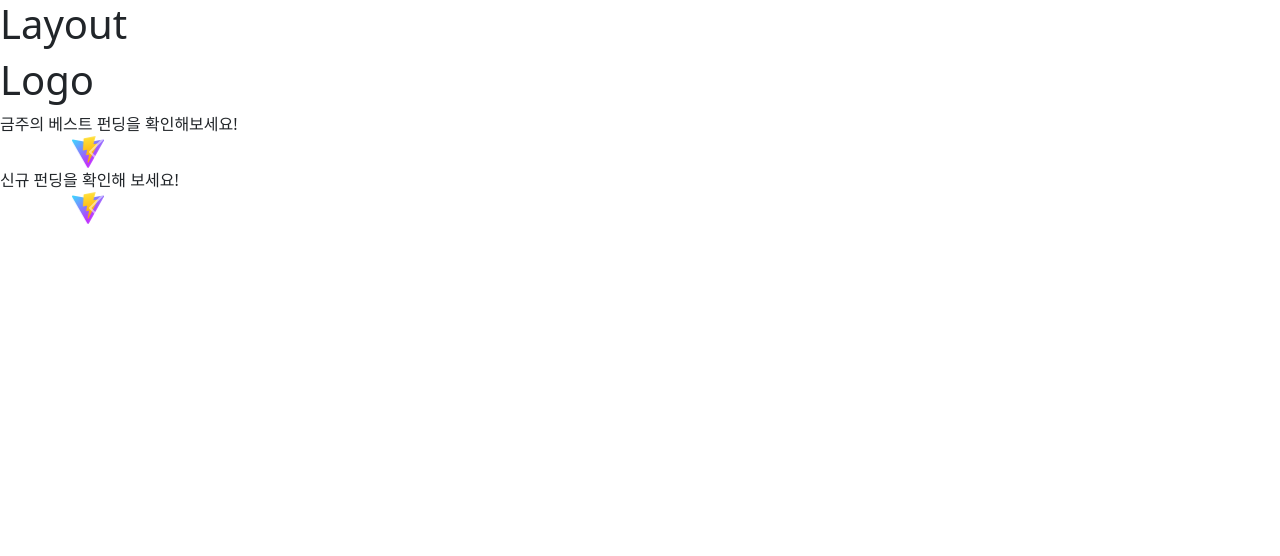
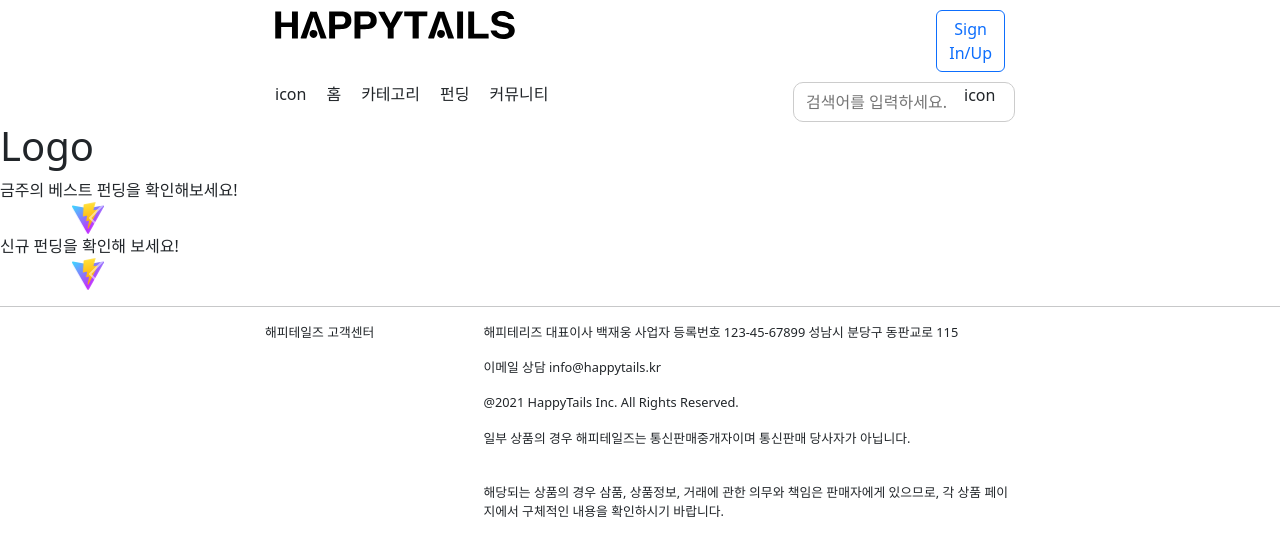
Before and after one commit to vi117/mc_final, a React (Vite) app in the folder packages/frontend/: page / in a window 1280 px wide. Shown: the top 556 px of the page. Built offline with nearby package versions, Linux system fonts and the light colour scheme.

Commit message:
feat: layout 디자인 보완 (#32)
layout의 기본적인 디자인을 했음.

```diff
--- a/package.json
+++ b/package.json
@@ -25,6 +25,8 @@
   ],
   "homepage": "https://github.com/vi117/mc_final#readme",
   "devDependencies": {
+    "@typescript-eslint/eslint-plugin": "^6.6.0",
+    "@typescript-eslint/parser": "^6.6.0",
     "dprint": "^0.40.2",
     "lefthook": "^1.4.9"
   }
--- /dev/null
+++ b/packages/frontend/src/component/Logo.tsx
@@ -0,0 +1,51 @@
+import React from "react";
+
+export function LogoSvg(props: React.SVGProps<SVGSVGElement>) {
+  return (
+    <svg version="1.0" xmlns="http://www.w3.org/2000/svg" preserveAspectRatio="xMidYMid meet" {...props}>
+      <g transform="translate(0.000000,115.000000) scale(0.100000,-0.100000)" fill="#000000" stroke="none">
+        <path d="M9071 1124 c-85 -23 -136 -49 -186 -95 -71 -66 -90 -108 -89 -204 0
+-96 25 -155 86 -210 58 -53 111 -72 312 -111 100 -20 200 -44 223 -54 105 -46
+110 -170 10 -222 -58 -30 -192 -37 -271 -14 -63 19 -132 73 -142 112 -6 24 -8
+24 -131 24 l-125 0 7 -27 c15 -63 72 -149 130 -196 204 -164 622 -154 775 20
+72 83 92 232 42 328 -56 108 -153 159 -402 210 -96 19 -192 43 -213 52 -70 30
+-86 100 -37 156 36 41 92 60 180 59 118 0 192 -35 220 -102 l12 -30 125 0
+c124 0 124 0 118 23 -39 133 -162 240 -322 282 -73 19 -250 19 -322 -1z" />
+        <path d="M10 575 l0 -545 120 0 120 0 0 230 0 230 220 0 220 0 0 -230 0 -230
+120 0 120 0 0 545 0 545 -120 0 -120 0 0 -220 0 -220 -220 0 -220 0 0 220 0
+220 -120 0 -120 0 0 -545z" />
+        <path d="M1429 1093 c-65 -170 -389 -1048 -389 -1054 0 -5 53 -9 118 -9 l118
+0 144 435 c79 239 144 435 145 435 1 0 66 -196 145 -435 l144 -435 122 0 122
+0 -49 132 c-27 73 -118 317 -202 543 l-152 410 -128 3 -127 3 -11 -28z" />
+        <path d="M2200 575 l0 -545 120 0 120 0 0 184 0 184 183 5 c234 6 289 22 380
+106 42 39 80 106 92 160 4 18 7 68 7 111 -1 132 -54 231 -152 284 -94 51 -130
+56 -452 56 l-298 0 0 -545z m590 333 c52 -36 72 -82 68 -155 -4 -67 -21 -99
+-72 -137 -24 -19 -44 -21 -187 -24 l-159 -4 0 171 0 171 159 0 c147 0 160 -1
+191 -22z" />
+        <path d="M3230 575 l0 -545 120 0 120 0 0 184 0 184 183 5 c234 6 289 22 380
+106 42 39 80 106 92 160 4 18 7 68 7 111 -1 132 -54 231 -152 284 -94 51 -130
+56 -452 56 l-298 0 0 -545z m590 333 c52 -36 72 -82 68 -155 -4 -67 -21 -99
+-72 -137 -24 -19 -44 -21 -187 -24 l-159 -4 0 171 0 171 159 0 c147 0 160 -1
+191 -22z" />
+        <path d="M4193 1113 c3 -4 91 -158 196 -341 l191 -333 0 -205 0 -204 120 0
+120 0 0 206 0 207 195 338 194 339 -132 0 -132 0 -100 -187 c-55 -102 -110
+-208 -122 -235 l-22 -49 -75 143 c-41 79 -97 184 -124 233 l-50 90 -132 3
+c-72 1 -129 -1 -127 -5z" />
+        <path d="M5250 1025 l0 -95 170 0 170 0 0 -450 0 -450 125 0 125 0 0 450 0
+450 173 2 172 3 3 93 3 92 -471 0 -470 0 0 -95z" />
+        <path d="M6609 1093 c-65 -170 -389 -1048 -389 -1054 0 -5 54 -9 120 -9 l119
+0 142 430 c77 237 142 430 144 430 1 0 67 -193 145 -430 l143 -430 123 0 122
+0 -49 132 c-27 73 -118 317 -202 543 l-152 410 -128 3 -127 3 -11 -28z" />
+        <path d="M7400 575 l0 -545 120 0 120 0 0 545 0 545 -120 0 -120 0 0 -545z" />
+        <path d="M7850 575 l0 -545 415 0 416 0 -3 92 -3 93 -292 3 -293 2 0 450 0
+450 -120 0 -120 0 0 -545z" />
+        <path d="M1513 369 c-44 -13 -90 -63 -103 -110 -21 -77 14 -155 84 -188 54
+-26 88 -26 142 0 110 53 121 216 19 279 -38 24 -100 32 -142 19z" />
+        <path d="M6693 369 c-44 -13 -90 -63 -103 -110 -21 -77 14 -155 84 -188 54
+-26 88 -26 142 0 110 53 121 216 19 279 -38 24 -100 32 -142 19z" />
+      </g>
+    </svg>
+  );
+}
+
+export default LogoSvg;
--- /dev/null
+++ b/packages/frontend/src/component/SearchBar.css
@@ -0,0 +1,22 @@
+.search_bar_container{
+    width: 100%;
+    height: 40px;
+    border-radius: 10px;
+    border: 1px solid #ccc;
+    padding: 0px 10px 0px 10px;
+    display: flex;
+}
+
+.search_bar{
+    border: 0px;
+    box-sizing: border-box;
+    outline: none;
+    width: 200px;
+    font-size: 16px;
+}
+
+.search_button {
+    margin-left: -40px;
+    border: 0px;
+    width: 40px;
+}
--- /dev/null
+++ b/packages/frontend/src/component/SearchBar.tsx
@@ -0,0 +1,13 @@
+import "./SearchBar.css";
+
+export default function SearchBar() {
+  return (
+    <div className="search_bar_container">
+      <input className="search_bar" placeholder="검색어를 입력하세요." />
+      <div className="search_button">
+        icon
+        {/* TODO(vi117): 추후 아이콘 추가 */}
+      </div>
+    </div>
+  );
+}
--- /dev/null
+++ b/packages/frontend/src/component/layout/Footer.tsx
@@ -0,0 +1,28 @@
+export default function Footer() {
+  return (
+    <footer className="footer_container">
+      <div className="footer_logo">
+        해피테일즈 고객센터
+      </div>
+      <div className="footer_details">
+        <p>
+          해피테리즈 대표이사 백재웅 사업자 등록번호 123-45-67899 성남시 분당구 동판교로 115
+        </p>
+        <p>
+          이메일 상담 info@happytails.kr
+        </p>
+        <p>
+          @2021 HappyTails Inc. All Rights Reserved.
+        </p>
+        <p>
+          일부 상품의 경우 해피테일즈는 통신판매중개자이며 통신판매 당사자가 아닙니다.
+        </p>
+        <br></br>
+        <p>
+          해당되는 상품의 경우 삼품, 상품정보, 거래에 관한 의무와 책임은 판매자에게 있으므로, 각 상품 페이지에서
+          구체적인 내용을 확인하시기 바랍니다.
+        </p>
+      </div>
+    </footer>
+  );
+}
--- /dev/null
+++ b/packages/frontend/src/component/layout/Header.tsx
@@ -0,0 +1,49 @@
+import { Button } from "react-bootstrap";
+import LogoSvg from "../Logo";
+import SearchBar from "../SearchBar";
+
+export function Header() {
+  return (
+    <header className="header_container">
+      <div className="logo_container">
+        <div className="page_logo">
+          <LogoSvg
+            style={{
+              width: "240px",
+              height: "30px",
+            }}
+            viewBox="0 0 975 115"
+          />
+        </div>
+        <div className="user_edit">
+          <Button variant="outline-primary">Sign In/Up</Button>
+        </div>
+      </div>
+      <div className="header_nav_container">
+        <div className="left">
+          <div className="nav_item">
+            icon
+            {/* TODO(vi117): Hamburger icon 삽입  */}
+          </div>
+          <div className="nav_item">
+            홈
+          </div>
+          <div className="nav_item">
+            카테고리
+          </div>
+          <div className="nav_item">
+            펀딩
+          </div>
+          <div className="nav_item">
+            커뮤니티
+          </div>
+        </div>
+        <div className="right">
+          <SearchBar />
+        </div>
+      </div>
+    </header>
+  );
+}
+
+export default Header;
--- /dev/null
+++ b/packages/frontend/src/component/layout/Layout.css
@@ -0,0 +1,56 @@
+.header_container{
+    max-width: 750px;
+    margin: 0 auto;
+}
+
+.logo_container {
+    display: flex;
+    justify-content: space-around;
+}
+
+.page_logo{
+    width: 240px;
+    height: 30px;
+
+    margin: 10px 0px 10px 10px;
+    flex:  1 1 auto;
+}
+
+.logo_container .user_edit{
+    flex: 0 0;
+    margin: 10px 10px 10px 0px;
+}
+
+.header_nav_container {
+    display: flex;
+    justify-content: space-around;
+}
+.header_nav_container .left{
+    flex: 1 1 auto;
+}
+.header_nav_container .right{
+    margin-right: 0px;
+
+    flex: 0 0;
+}
+
+.nav_item{
+    display: inline-block;
+    margin:  0px 10px 0px 10px;
+}
+
+.footer_container{
+    max-width: 750px;
+    margin: 0 auto;
+
+    display: flex;
+}
+.footer_logo {
+    width: 300px;
+    font-size: 0.8em;
+}
+.footer_details {
+    flex: 1 1 auto;
+    margin: 0px 0px 0px 10px;
+    font-size: 0.8em;
+}
--- a/packages/frontend/src/component/layout/Layout.jsx
+++ b/packages/frontend/src/component/layout/Layout.jsx
@@ -1,10 +1,16 @@
 import { Outlet } from "react-router-dom";
+import Footer from "./Footer";
+import Header from "./Header";
+
+import "./Layout.css";
 
 export function Layout() {
   return (
     <div>
-      <h1>Layout</h1>
+      <Header />
       <Outlet />
+      <hr />
+      <Footer />
     </div>
   );
 }
```
Also changed, not shown: packages/frontend/.eslintrc.cjs, 1 other file (tests, documents, lock files or other folders).
